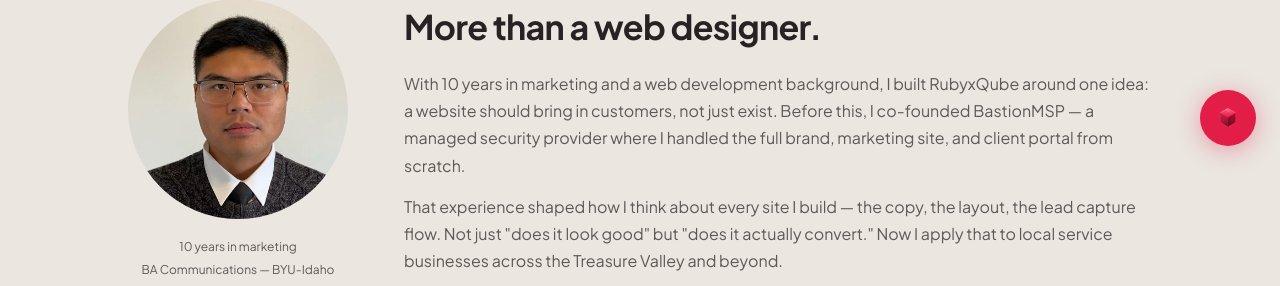
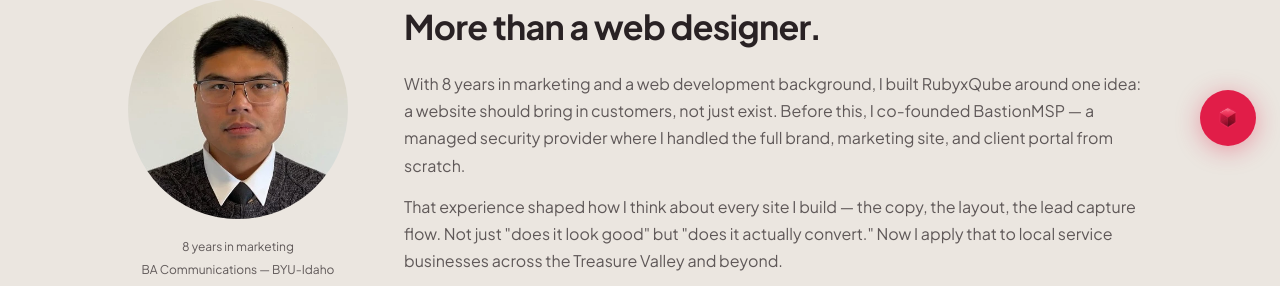
Before and after one commit to RubyxQube/rubyxqube, a React (Vite) app: page /about in a window 1280 px wide. Shown: the part 630-916 px from the top of the page. Built offline with nearby package versions, Linux system fonts and the light colour scheme.

Commit message:
fix: 8 years in marketing, not 10

```diff
--- a/src/pages/About.jsx
+++ b/src/pages/About.jsx
@@ -67,7 +67,7 @@ export default function About() {
               />
               <div style={{ display: "flex", flexDirection: "column", gap: 6, width: "100%", maxWidth: 220 }}>
                 {[
-                  "10 years in marketing",
+                  "8 years in marketing",
                   "BA Communications — BYU-Idaho",
                   "Web Dev Certificate — DevMountain",
                 ].map(c => (
@@ -80,7 +80,7 @@ export default function About() {
               <span className="badge" style={{ marginBottom: 16, display: "inline-block" }}>Background</span>
               <h2 className="h2" style={{ marginBottom: 16 }}>More than a web designer.</h2>
               <p className="p">
-                With 10 years in marketing and a web development background, I built {siteConfig.brand} around one idea: a website should bring in customers, not just exist. Before this, I co-founded BastionMSP — a managed security provider where I handled the full brand, marketing site, and client portal from scratch.
+                With 8 years in marketing and a web development background, I built {siteConfig.brand} around one idea: a website should bring in customers, not just exist. Before this, I co-founded BastionMSP — a managed security provider where I handled the full brand, marketing site, and client portal from scratch.
               </p>
               <p className="p" style={{ marginBottom: 24 }}>
                 That experience shaped how I think about every site I build — the copy, the layout, the lead capture flow. Not just "does it look good" but "does it actually convert." Now I apply that to local service businesses across the Treasure Valley and beyond.
```
